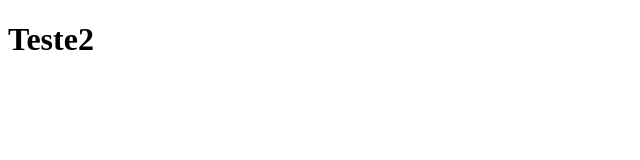
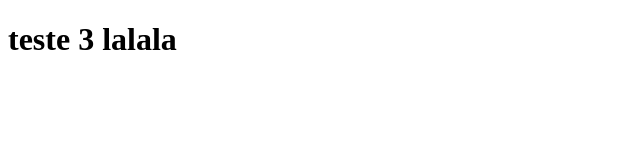
Before and after one commit to PKlemos/git_patrick, a plain HTML site: page index.html in a window 1280 px wide. Shown: the whole page, without its empty margins (0-640 px from the left). Drawn offline with Linux system fonts and the light colour scheme.

Commit message:
alteração teste

```diff
--- a/index.html
+++ b/index.html
@@ -7,6 +7,6 @@
     <title>Projeto Git</title>
 </head>
 <body>
-    <h1>Teste2</h1>
+    <h1>teste 3 lalala</h1>
 </body>
 </html>
```
